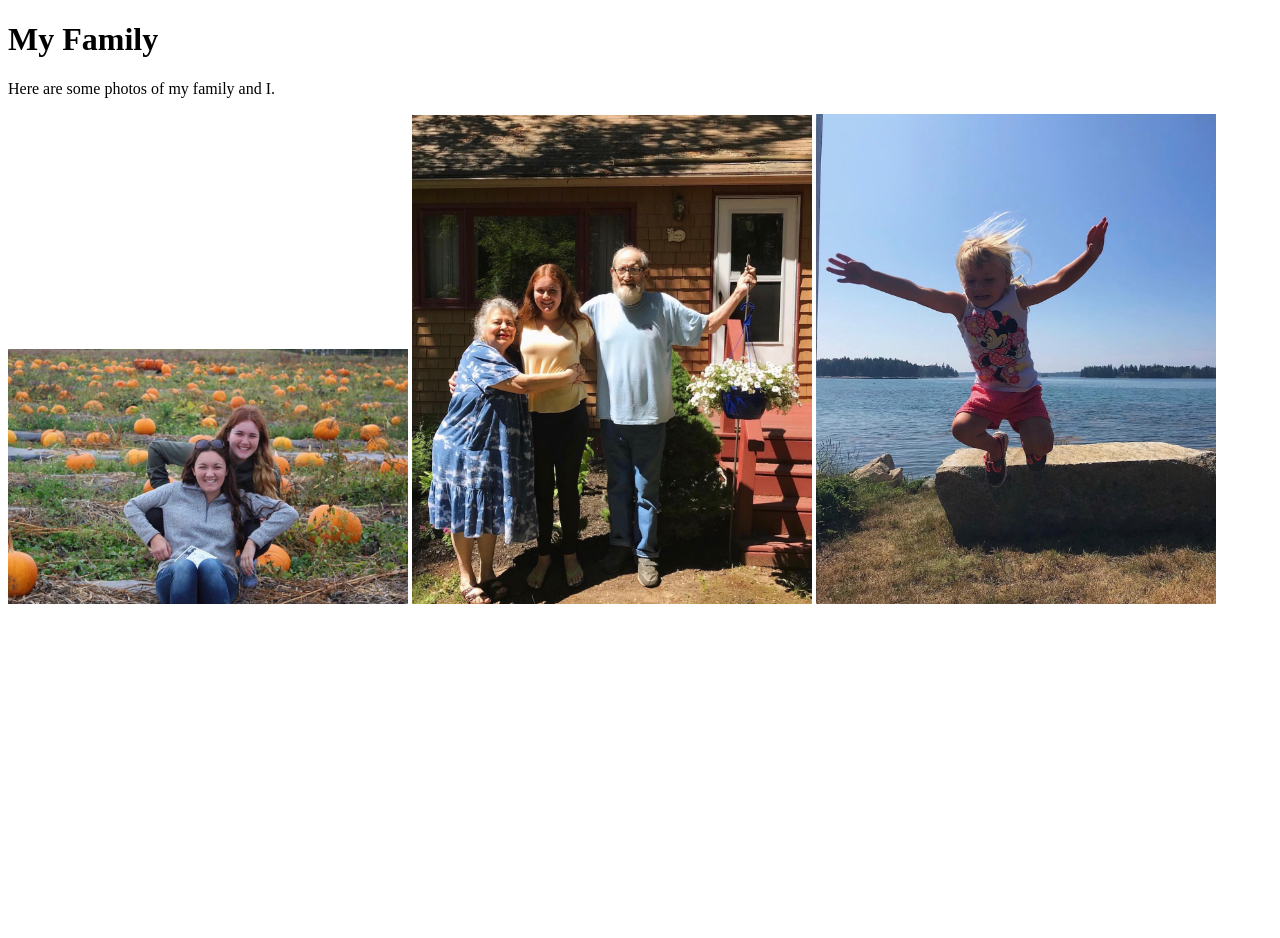
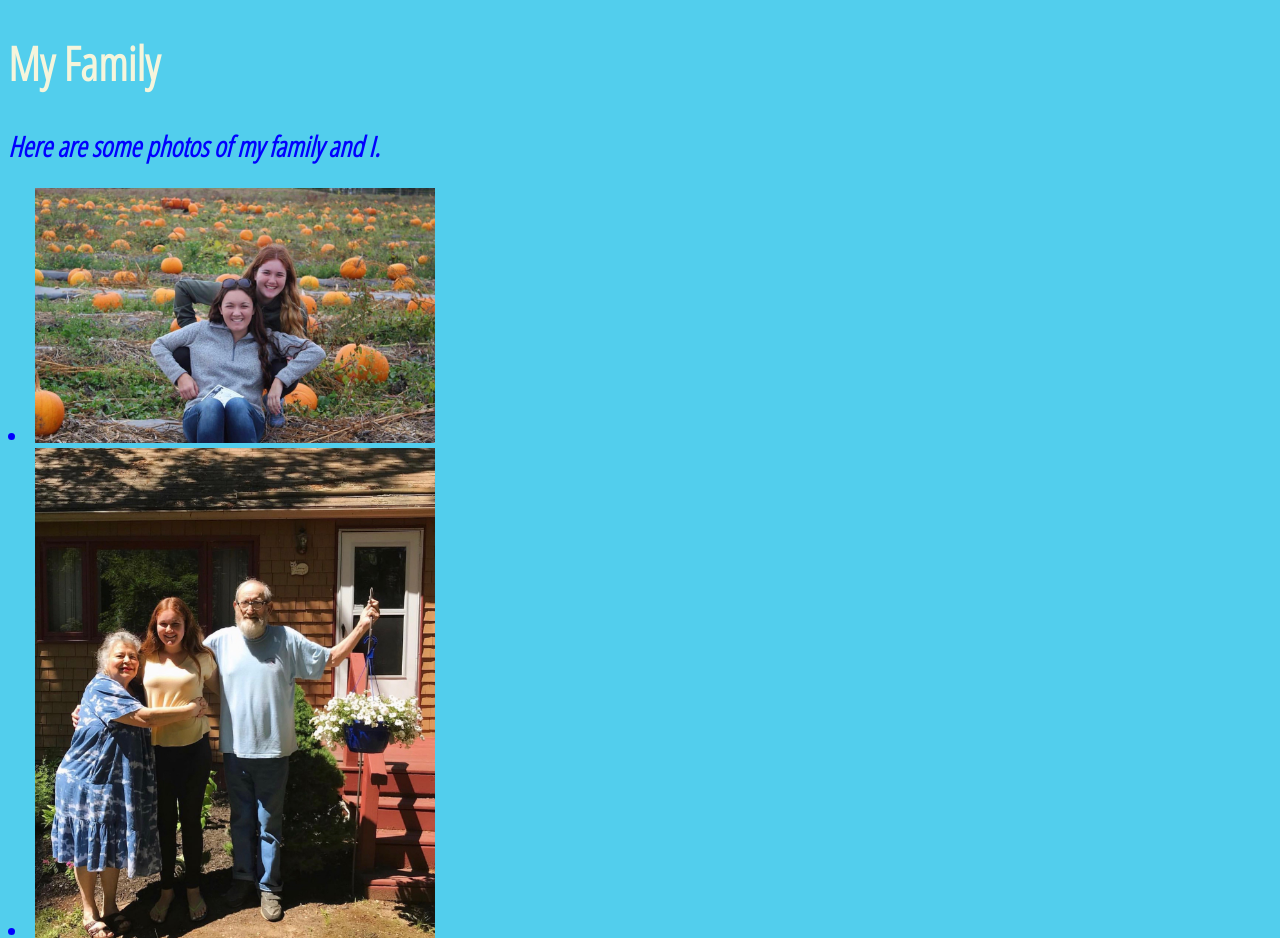
Before and after one commit to ambershane/ambershane.github.io, a plain HTML site: page pagetwo.html in a window 1280 px wide. Shown: the top 938 px of the page. Before the commit the page ends 800 px from the top, so only its background shows below. Drawn offline with Linux system fonts and the light colour scheme.

Commit message:
Add files via upload

```diff
--- a/pagetwo.html
+++ b/pagetwo.html
@@ -3,18 +3,20 @@
 <head>
     <meta charset="UTF-8">
     <title>My Family</title>
+    <link href="https://fonts.googleapis.com/css?family=Open+Sans+Condensed:300" rel="stylesheet">
+    <link href="styles.css" rel="stylesheet">
 </head>
 
 <h1>My Family</h1>
 <body>
 
-<p>Here are some photos of my family and I.</p>
+<h2>Here are some photos of my family and I.</h2>
 
-<IMG SRC="andrea.jpg" width="400">
+<LI><IMG SRC="andrea.jpg" width="400"></LI>
 
-<IMG SRC="grandparents.jpg" width="400">
+<LI><IMG SRC="grandparents.jpg" width="400"></LI>
 
-<IMG SRC="mazey.jpg" width="400">
+<LI><IMG SRC="mazey.jpg" width="400"></LI>
 
 
 
--- /dev/null
+++ b/styles.css
@@ -0,0 +1,18 @@
+body{
+
+    background: #52ceed;
+    color: blue;
+    font-size: 14pt;
+    font-family: 'Open Sans Condensed', sans-serif;
+}
+
+h1{
+    font-size: 250%;
+    font-weight: bold;
+    color: beige;
+}
+
+h2{
+    font-size: 150%;
+    font-style: italic;
+}
```
Also changed, not shown: index.html (+7 -4 lines), pagefour.html (added, +24 -0 lines), pagethree.html (+3 -1 lines).
